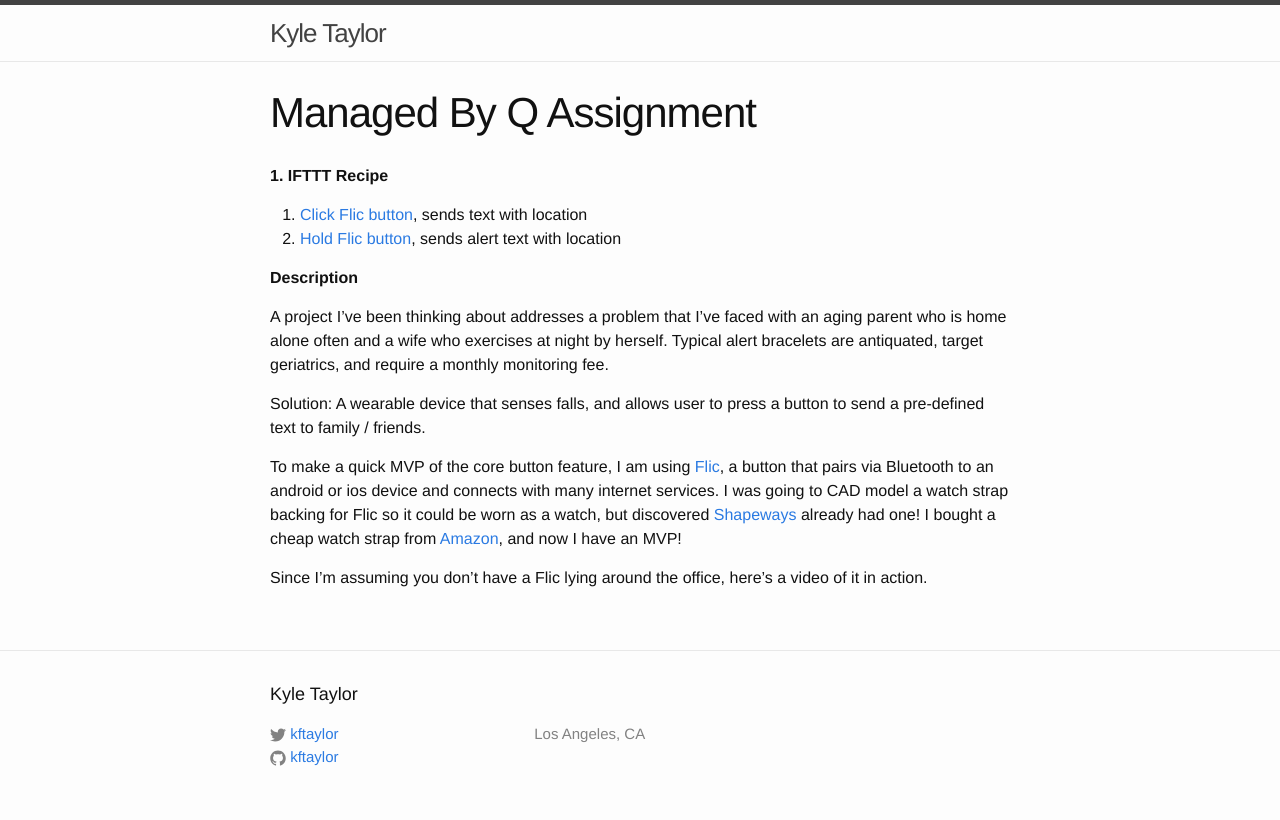
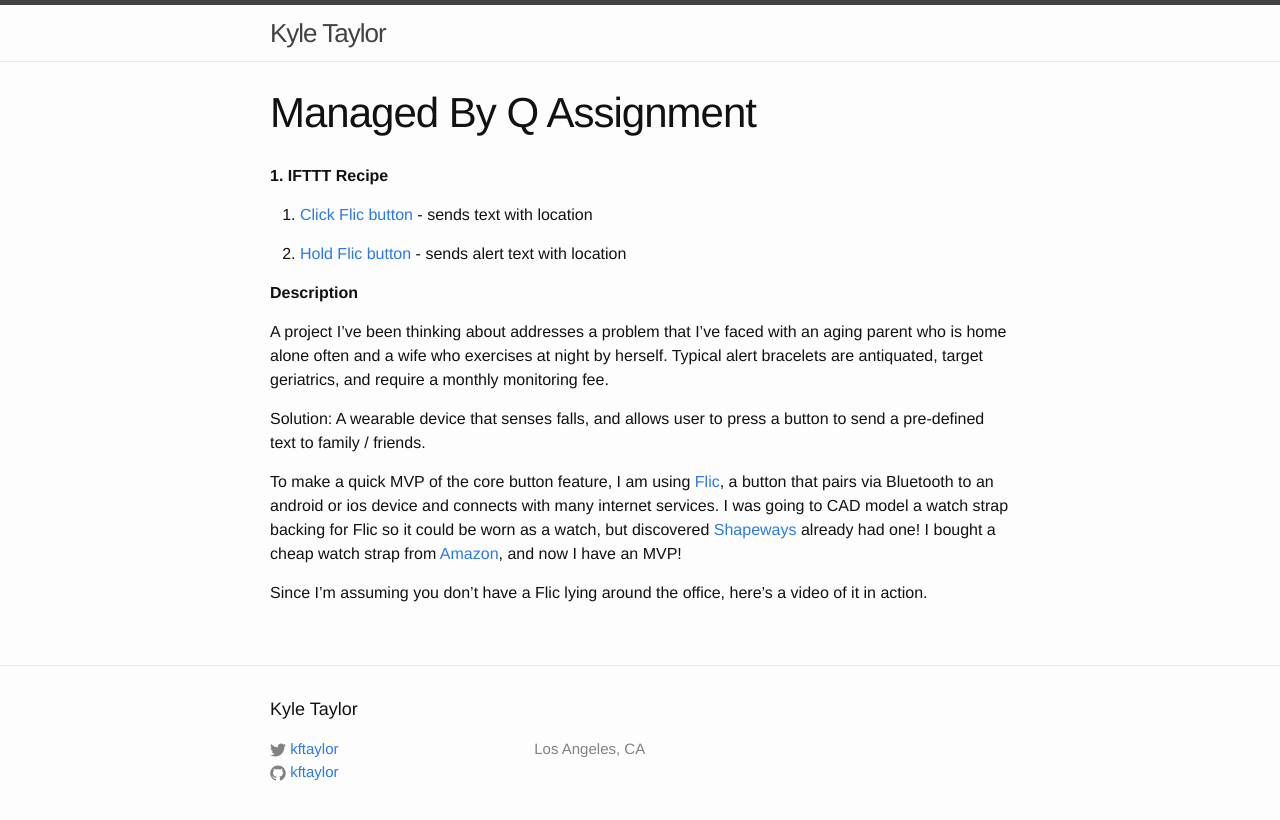
Before and after one commit to kftaylor/kftaylor.github.io, a Jekyll site: the page built from about.md, in a window 1280 px wide. Shown: the top 820 px of the page. Built offline with Jekyll 4.4.1, drawn with Linux system fonts in a browser that asks for light colours; part of the change alters nothing that is shown.

```diff
--- a/about.md
+++ b/about.md
@@ -5,8 +5,9 @@ permalink: "/q/"
 ---
 **1\. IFTTT Recipe**
 
-1.  [Click Flic button](https://ifttt.com/applets/44303349d-if-you-click-flic-then-share-location-in-sms), sends text with location
-2.  [Hold Flic button](https://ifttt.com/applets/44350944d-if-you-hold-flic-then-send-an-alert-sms-with-location), sends alert text with location
+1.  [Click Flic button](https://ifttt.com/applets/44303349d-if-you-click-flic-then-share-location-in-sms){:target="_blank"} - sends text with location
+
+2.  [Hold Flic button](https://ifttt.com/applets/44350944d-if-you-hold-flic-then-send-an-alert-sms-with-location){:target="_blank"} - sends alert text with location
 
 **Description**
 
```
